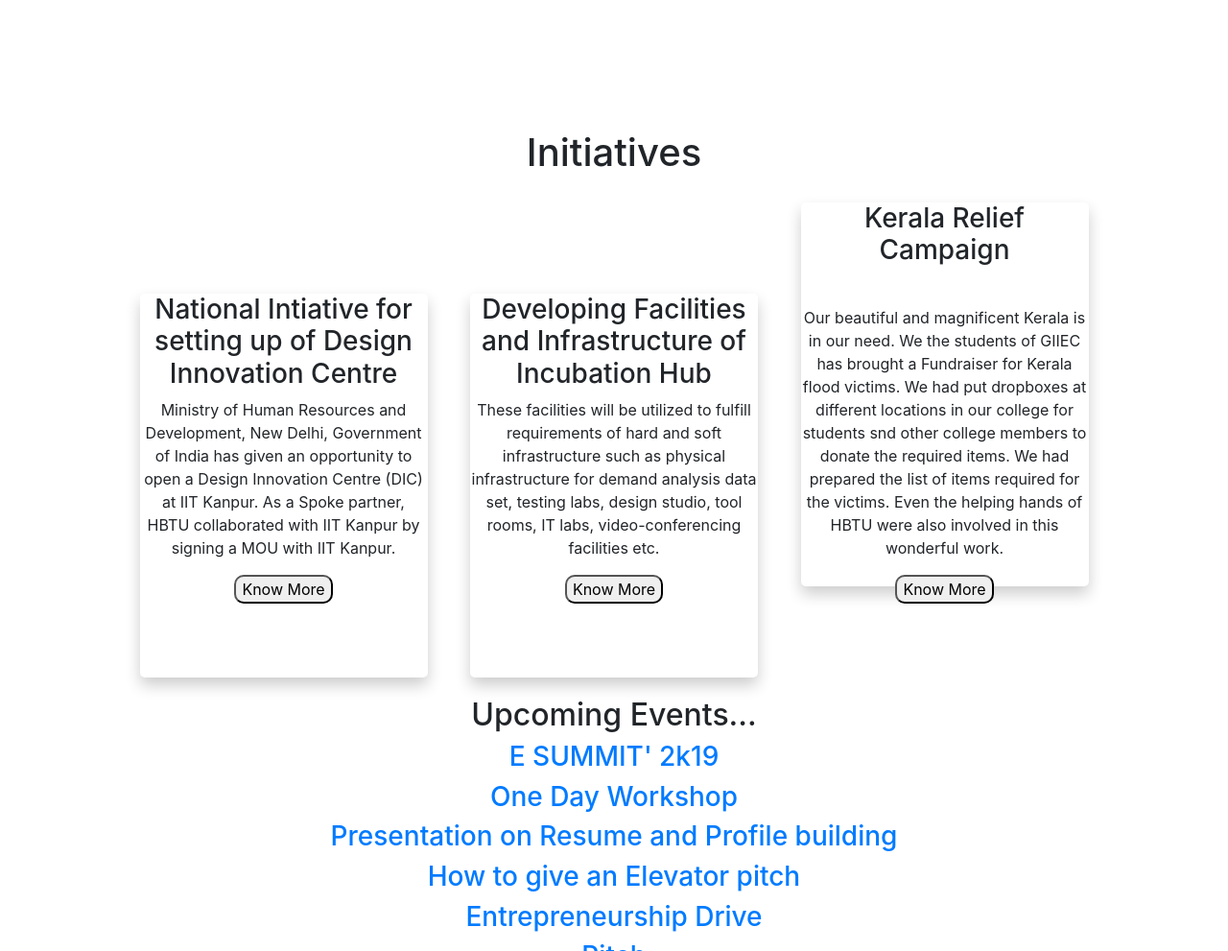
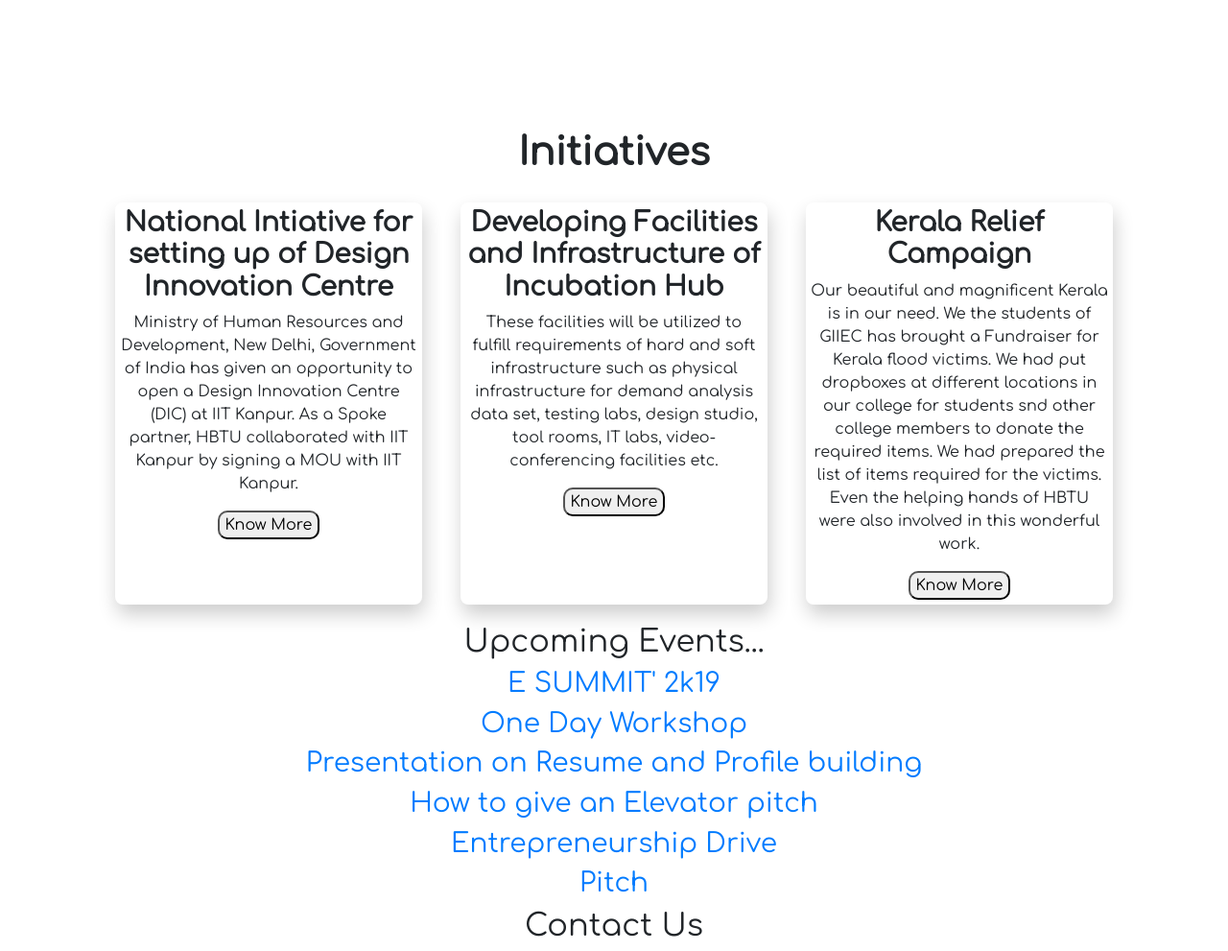
Before and after one commit to code-ashutosh/ecellhbtu, a plain HTML site: page index.html in a window 1280 px wide. Shown: the part 1100-2091 px from the top of the page at 96% size. Drawn offline with nearby package versions, Linux system fonts and the light colour scheme.

Commit message:
initiative section update

```diff
--- a/index.html
+++ b/index.html
@@ -7,7 +7,8 @@
   <title>E-Cell | HBTU Kanpur</title>
   <link rel="stylesheet" href="https://stackpath.bootstrapcdn.com/bootstrap/4.3.1/css/bootstrap.min.css" integrity="sha384-ggOyR0iXCbMQv3Xipma34MD+dH/1fQ784/j6cY/iJTQUOhcWr7x9JvoRxT2MZw1T" crossorigin="anonymous">
   <link rel="stylesheet" href="styles/style.css">
-  <link href="https://fonts.googleapis.com/css?family=Montserrat&display=swap" rel="stylesheet">
+  <!-- <link href="https://fonts.googleapis.com/css?family=Montserrat&display=swap" rel="stylesheet"> -->
+  <link href="https://fonts.googleapis.com/css?family=Comfortaa|Montserrat&display=swap" rel="stylesheet">
 </head>
 
 <body>
@@ -78,7 +79,7 @@
 
   <section id="initiatives" class="section">
 
-    <h1>Initiatives</h1>
+    <h1 class="section-title">Initiatives</h1>
 <div class="center-align">
 
 
--- a/styles/style.css
+++ b/styles/style.css
@@ -1,6 +1,13 @@
+/* fonts used are
+font-family: 'Comfortaa', cursive;
+font-family: 'Montserrat', sans-serif;
+ */
+ *{
 
+ }
 body{
   text-align: center;
+  font-family: 'Comfortaa', cursive;
 }
 
 .container-fluid{
@@ -18,7 +25,8 @@
   padding-right: 70%;
   margin-right: 18px;
   font-size: 1rem;
-  font-family: 'Montserrat', sans-serif;
+  /* font-family: 'Montserrat', sans-serif; */
+  font-family: 'Comfortaa', cursive;
   text-align: left;
   color: #fff;
 }
@@ -37,6 +45,7 @@
 
 .titles{
     font-size: 4rem;
+    display: block;
 }
 
 /* vision */
@@ -49,25 +58,33 @@
 }
 .section{
 /* min-height: 100%; */
+
+}
+.section-title{
+  font-weight: bold;
 }
 .center-align{
-  text-align: center;
+  display: flex;
+  justify-content: center;
+  flex-direction: row;
 }
 .shadow-card-btn{
   border-radius: 10px;
 }
 .shadow-card{
   display:inline-block;
-  width:300px;
-  height:400px;
-  box-shadow: 0 8px 16px 0 rgba(0,0,0,0.2);
+  width:25%;
+  height:auto;
+  padding:5px;
+  box-shadow: 2px 10px 20px 0 rgba(0,0,0,0.2);
   margin: 20px;
-  border-radius: 5px;
+  border-radius: 8px;
 }
 
 .shadow-card-title{
-  min-height: 25%;
-  font-size:28px;
+  /* min-height: 25%; */
+  font-size: 28px;
+  font-weight: bold;
  /* padding-bottom: 15px; */
   display:block;
 }
```
